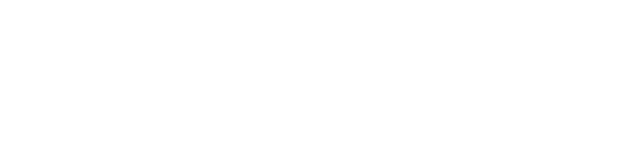
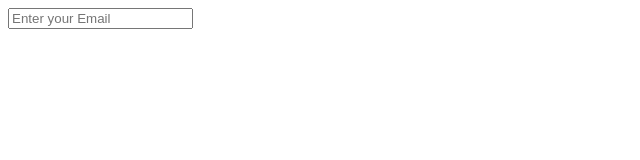
Before and after one commit to nibirdev/second, a plain HTML site: page index.html in a window 1280 px wide. Shown: the whole page, without its empty margins (0-640 px from the left). Drawn offline with Linux system fonts and the light colour scheme.

Commit message:
add email

```diff
--- a/index.html
+++ b/index.html
@@ -6,6 +6,7 @@
     <title>New Document</title>
 </head>
 <body>
+    <input type="email" placeholder="Enter your Email">
 
 </body>
 </html>
```
